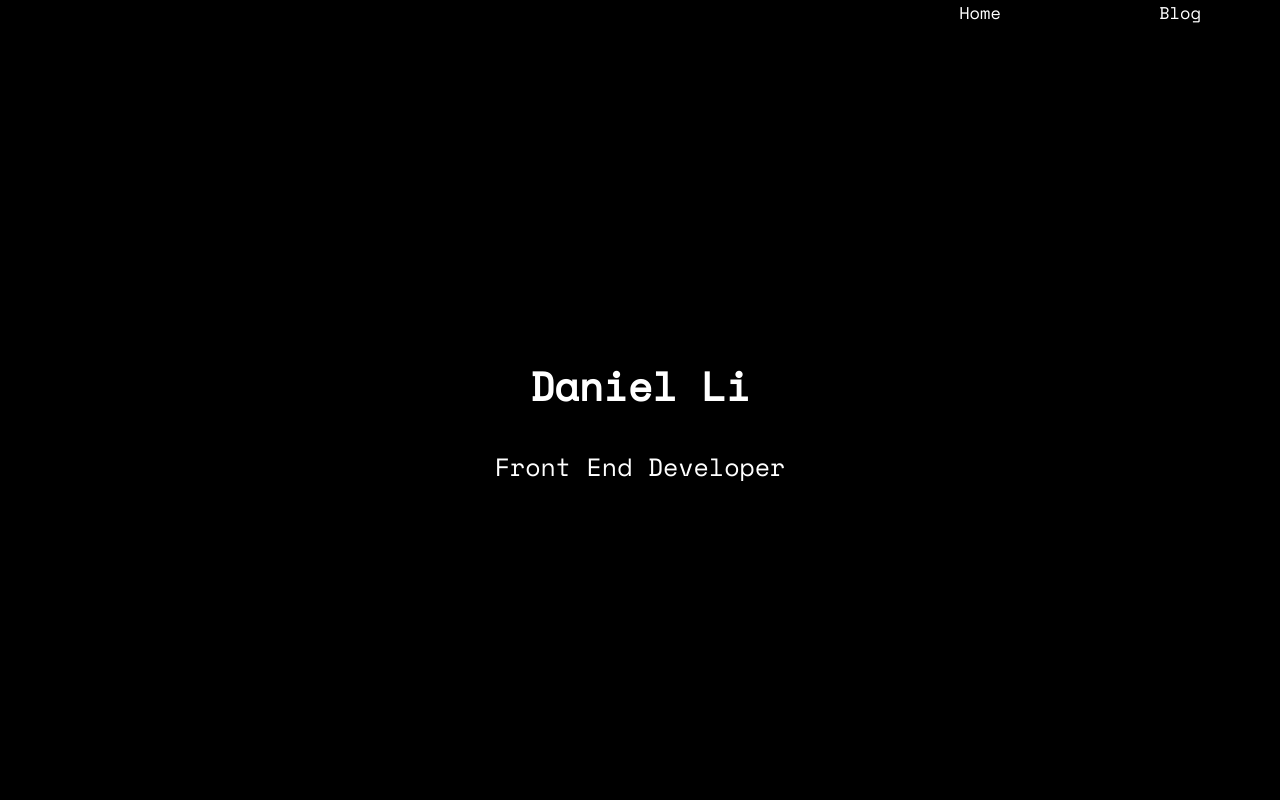
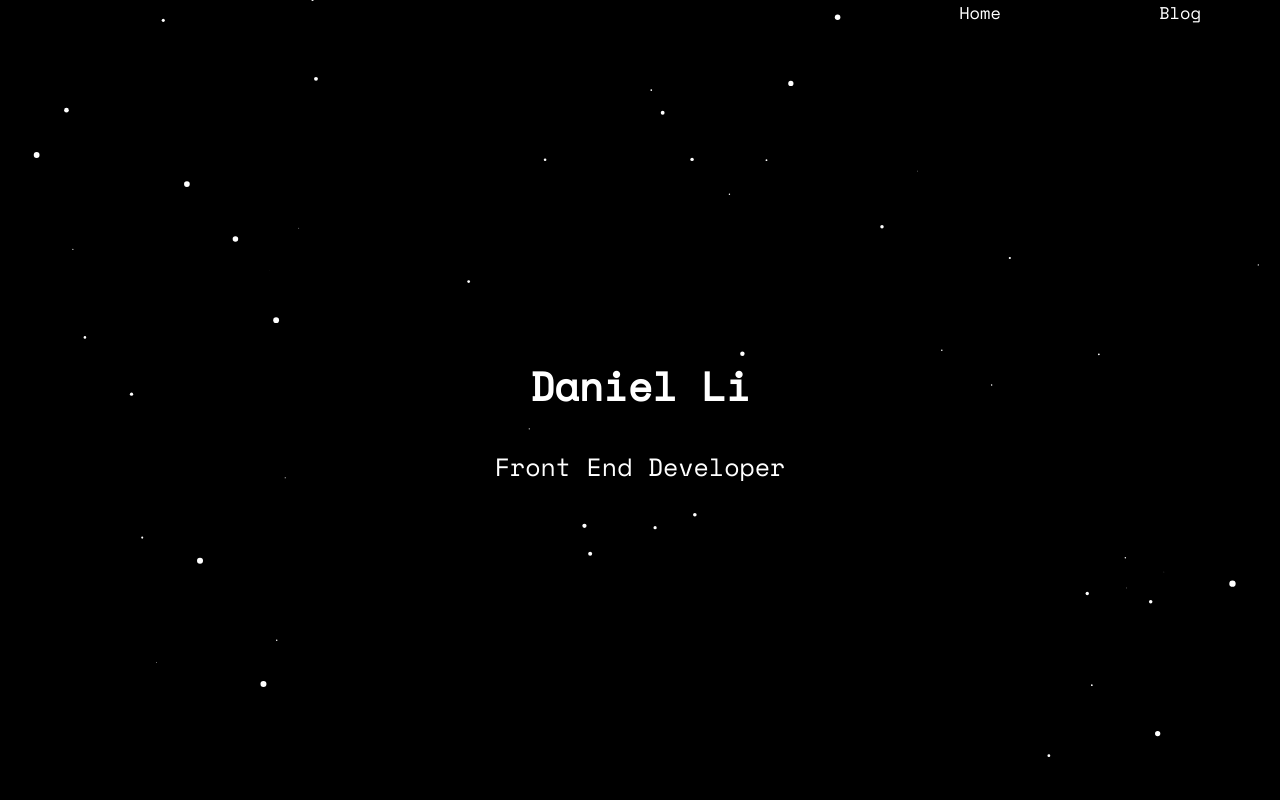
Before and after one commit to ItsJustDaniel/personal-website, a Gatsby site: page / in a window 1280 px wide. Shown: the top 800 px of the page. Built offline with nearby package versions, Linux system fonts and the light colour scheme; Gatsby itself is replaced by a stand-in of ours.

Commit message:
added animated starfield background

```diff
--- a/gatsby-config.js
+++ b/gatsby-config.js
@@ -6,6 +6,7 @@ module.exports = {
   },
   plugins: [
     "gatsby-plugin-react-helmet",
+
     {
       resolve: `gatsby-plugin-prefetch-google-fonts`,
       options: {
--- a/src/components/Layout.js
+++ b/src/components/Layout.js
@@ -2,10 +2,12 @@ import React from "react"
 import Navbar from "./Navbar"
 import Footer from "./Footer"
 import layoutStyles from "./Layout.module.css"
+import StarField from "./Starfield"
 
 const Layout = props => (
   <div className={layoutStyles.container}>
     <div className={layoutStyles.content}>
+      <StarField />
       <Navbar />
       {props.children}
     </div>
--- /dev/null
+++ b/src/components/StarField.css
@@ -0,0 +1,6 @@
+#canvas {
+  position: fixed;
+  top: 0;
+  left: 0;
+  z-index: -100;
+}
--- /dev/null
+++ b/src/components/Starfield.js
@@ -0,0 +1,87 @@
+import React from "react"
+import "./StarField.css"
+class StarField extends React.Component {
+  componentDidMount() {
+    const canvas = this.refs.canvas
+    const ctx = canvas.getContext("2d")
+    const canvasWidth = (canvas.width = window.innerWidth)
+    const canvasHeight = (canvas.height = window.innerHeight)
+
+    const COLOR_SPACE = "black"
+    const COLOR_STARS = "white"
+    const STAR_NUM = 50
+    const STAR_SIZE = 0.005
+    const STAR_SPEED = 0.05
+
+    //stars
+    let stars = []
+    let starSpeed = STAR_SPEED * canvasWidth
+    let xv = starSpeed * randomSign() * (Math.random() * (1 - 0.2) + 0.2)
+    let yv = Math.sqrt(Math.pow(starSpeed, 2) - Math.pow(xv, 2)) * randomSign()
+
+    for (let i = 0; i < STAR_NUM; i++) {
+      let speedMult = Math.random() * 1.5 + 0.5
+      stars[i] = {
+        r: (Math.random() * STAR_SIZE * canvasWidth) / 2,
+        x: Math.floor(Math.random() * canvas.width),
+        y: Math.floor(Math.random() * canvas.height),
+        xv: xv * speedMult,
+        yv: yv * speedMult,
+      }
+    }
+    //animation loop
+
+    let timeDelta,
+      timeLast = 0
+
+    const loop = timeNow => {
+      //calculates the time difference
+      timeDelta = timeNow - timeLast
+      timeLast = timeNow
+
+      //space background
+      ctx.fillStyle = COLOR_SPACE
+      ctx.fillRect(0, 0, canvasWidth, canvasHeight)
+
+      //draw stars
+
+      ctx.fillStyle = COLOR_STARS
+      for (let i = 0; i < STAR_NUM; i++) {
+        ctx.beginPath()
+        ctx.arc(stars[i].x, stars[i].y, stars[i].r, 0, Math.PI * 2)
+        ctx.fill()
+
+        //update postion
+        stars[i].x += stars[i].xv * timeDelta * 0.001
+
+        //reposition x if goes ofscreen
+        if (stars[i].x < 0 - stars[i].r) {
+          stars[i].x += canvas.width + stars[i].r
+        } else if (stars[i].x > canvas.width + stars[i].r) {
+          stars[i].x -= canvas.width + stars[i].r
+        }
+        stars[i].y += stars[i].yv * timeDelta * 0.001
+
+        if (stars[i].y < 0 - stars[i].r) {
+          stars[i].y += canvas.height + stars[i].r
+        } else if (stars[i].y > canvas.height + stars[i].r) {
+          stars[i].y -= canvas.height + stars[i].r
+        }
+      }
+      //call the next frame
+
+      requestAnimationFrame(loop)
+    }
+
+    function randomSign() {
+      return Math.random() >= 0.5 ? 1 : -1
+    }
+    requestAnimationFrame(loop)
+  }
+
+  render() {
+    return <canvas ref="canvas" id="canvas"></canvas>
+  }
+}
+
+export default StarField
```
